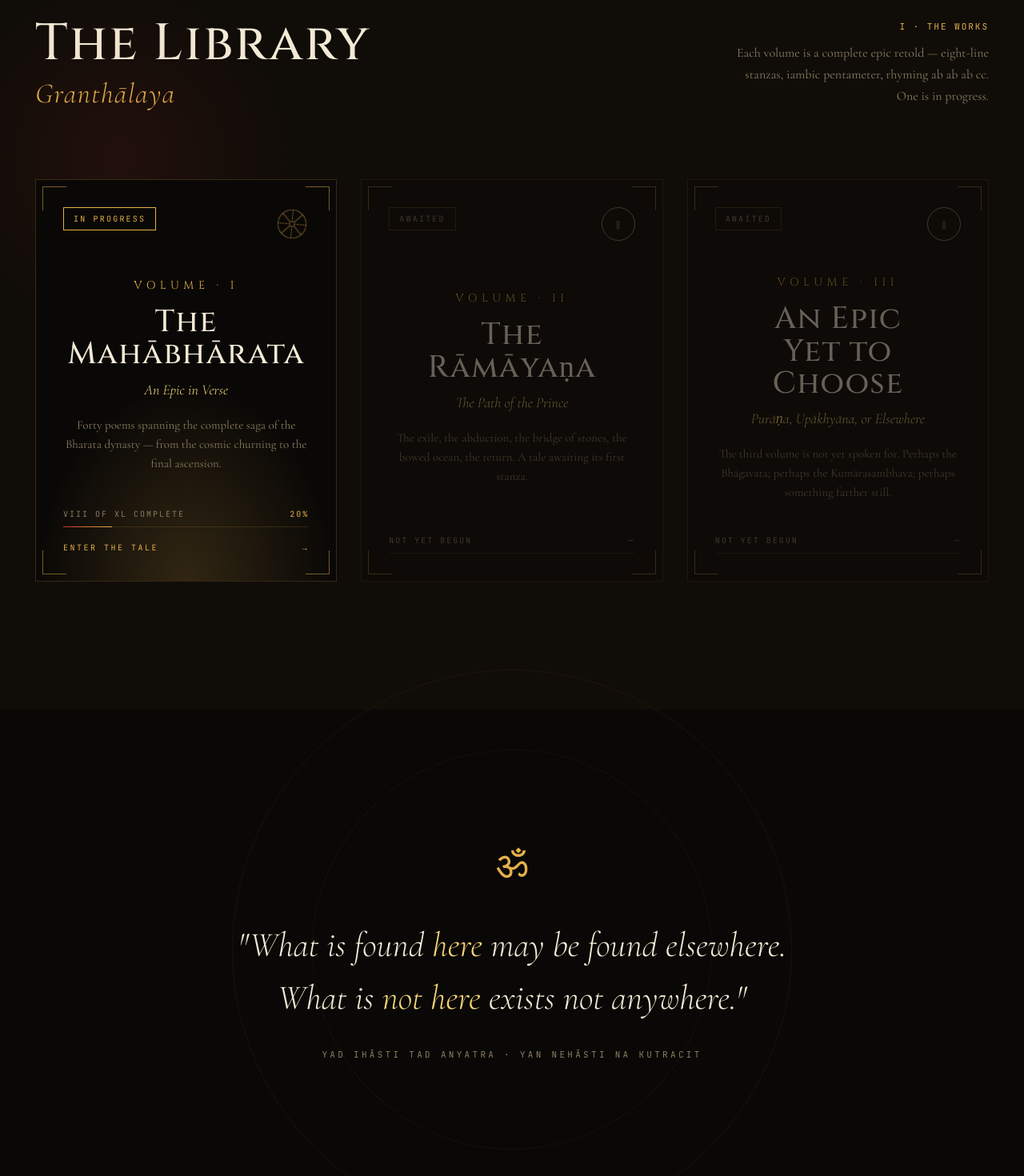
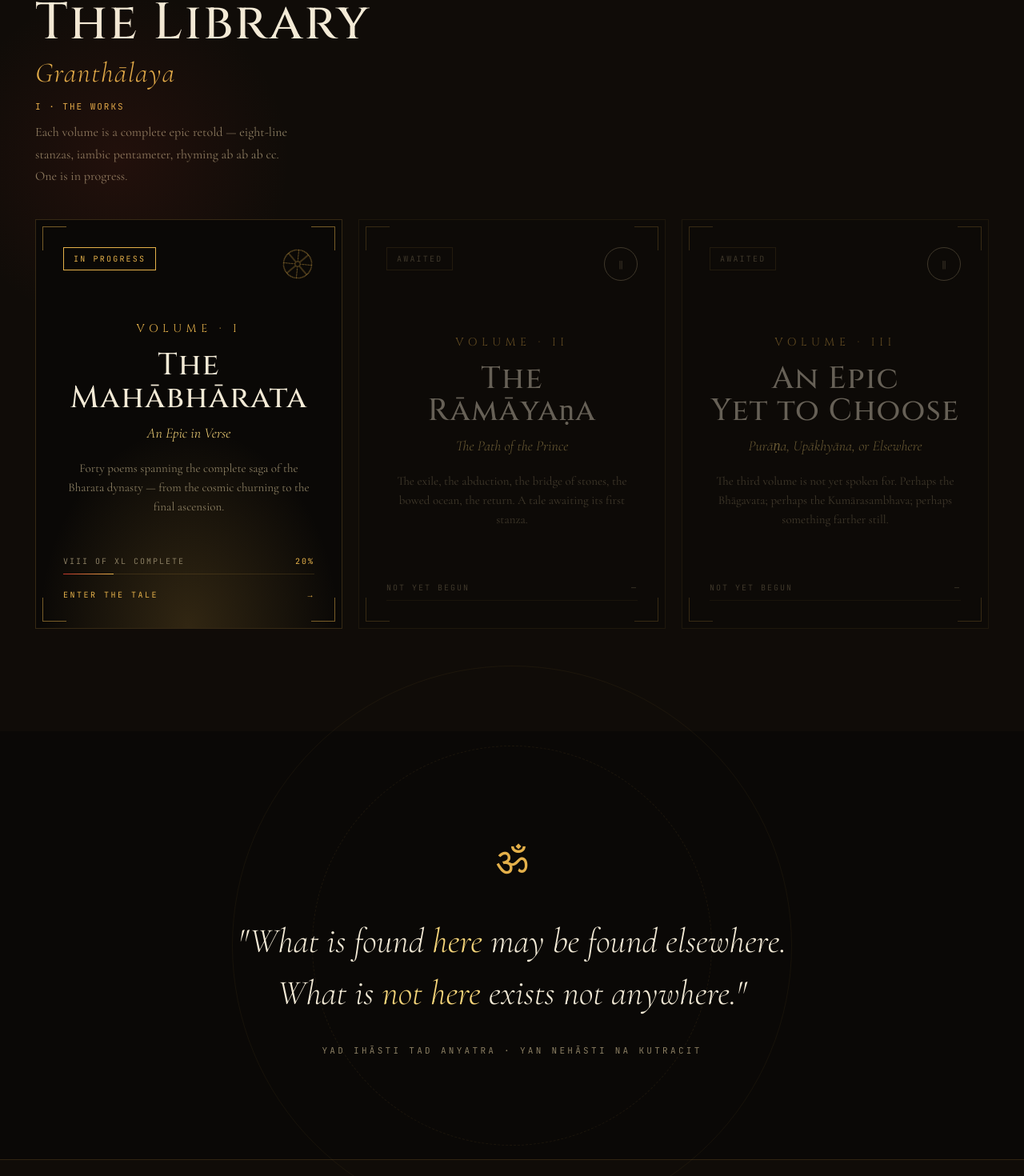
Before and after one commit to AnshumanDhami03/The-Verse-Sanctrum, a React (Vite) app: page / in a window 1280 px wide. Shown: the part 957-2427 px from the top of the page at 80% size. Built offline with nearby package versions, Linux system fonts and the light colour scheme.

Commit message:
Refactor Home component layout and styles

```diff
--- a/src/pages/Home.jsx
+++ b/src/pages/Home.jsx
@@ -102,8 +102,8 @@ export default function Home() {
           var(--ink)`,
       }}>
         {/* Side banners */}
-        <div style={{ position:'absolute', top:'50%', left:30, whiteSpace:'nowrap', zIndex:2, color:'var(--gold)', opacity:.18, fontFamily:'Cinzel', fontSize:14, letterSpacing:'1em', textTransform:'uppercase', pointerEvents:'none', transform:'translateY(-50%) rotate(-90deg)' }}>॥ Vyāsa · Ganesha · Sauti ॥</div>
-        <div style={{ position:'absolute', top:'50%', right:30, whiteSpace:'nowrap', zIndex:2, color:'var(--gold)', opacity:.18, fontFamily:'Cinzel', fontSize:14, letterSpacing:'1em', textTransform:'uppercase', pointerEvents:'none', transform:'translateY(-50%) rotate(90deg)' }}>॥ Mahābhārata · 1.00.000 · Śloka ॥</div>
+        <div className="side-banner" style={{ position:'absolute', top:'50%', left:30, whiteSpace:'nowrap', zIndex:2, color:'var(--gold)', opacity:.18, fontFamily:'Cinzel', fontSize:14, letterSpacing:'1em', textTransform:'uppercase', pointerEvents:'none', transform:'translateY(-50%) rotate(-90deg)' }}>॥ Vyāsa · Ganesha · Sauti ॥</div>
+        <div className="side-banner" style={{ position:'absolute', top:'50%', right:30, whiteSpace:'nowrap', zIndex:2, color:'var(--gold)', opacity:.18, fontFamily:'Cinzel', fontSize:14, letterSpacing:'1em', textTransform:'uppercase', pointerEvents:'none', transform:'translateY(-50%) rotate(90deg)' }}>॥ Mahābhārata · 1.00.000 · Śloka ॥</div>
 
         <Mandala />
         <Particles />
@@ -141,23 +141,23 @@ export default function Home() {
       </header>
 
       {/* ── EPICS GRID ── */}
-      <section style={{ padding:'180px 44px 160px', background:'var(--ink-2)', position:'relative', overflow:'hidden' }}>
+      <section style={{ padding:'clamp(80px,12vw,180px) clamp(20px,4vw,44px) clamp(60px,10vw,160px)', background:'var(--ink-2)', position:'relative', overflow:'hidden' }}>
         <div style={{ position:'absolute', top:'10%', left:-100, width:500, height:500, borderRadius:'50%', background:'radial-gradient(circle, rgba(192,53,42,.1), transparent 60%)', pointerEvents:'none' }} />
 
         {/* Section head */}
-        <div className="reveal" style={{ maxWidth:1200, margin:'0 auto 90px', display:'grid', gridTemplateColumns:'1fr auto', gap:30, alignItems:'end' }}>
+        <div className="reveal" style={{ maxWidth:1200, margin:'0 auto 40px', display:'grid', gridTemplateColumns:'1fr', gap:16, alignItems:'end' }}>
           <h2 style={{ fontFamily:'Cinzel', fontWeight:500, fontSize:'clamp(40px,5vw,82px)', lineHeight:1, letterSpacing:'.03em', color:'var(--vellum)' }}>
             The Library
             <em style={{ fontFamily:'"Cormorant Garamond"', fontWeight:300, fontStyle:'italic', color:'var(--gold)', fontSize:'.55em', display:'block', marginTop:12, letterSpacing:'.04em' }}>Granthālaya</em>
           </h2>
-          <div style={{ color:'var(--vellum-mute)', maxWidth:320, textAlign:'right', lineHeight:1.7 }}>
+          <div style={{ color:'var(--vellum-mute)', maxWidth:320, textAlign:'left', lineHeight:1.7 }}>
             <span className="mono" style={{ color:'var(--gold)', display:'block', marginBottom:10 }}>I · The Works</span>
             Each volume is a complete epic retold — eight-line stanzas, iambic pentameter, rhyming ab ab ab cc. One is in progress.
           </div>
         </div>
 
         {/* Cards */}
-        <div className="stagger" style={{ maxWidth:1280, margin:'0 auto', display:'grid', gridTemplateColumns:'repeat(3,1fr)', gap:30 }}>
+        <div className="stagger" style={{ maxWidth:1280, margin:'0 auto', display:'grid', gridTemplateColumns:'repeat(auto-fit,minmax(min(100%,300px),1fr))', gap:20 }}>
           {/* Mahabharata — active */}
           <Link to="/mahabharata" style={{ textDecoration:'none', color:'inherit', position:'relative', aspectRatio:'3/4', border:'1px solid rgba(228,176,74,.2)', background:'var(--ink)', overflow:'hidden', display:'flex', flexDirection:'column', justifyContent:'space-between', padding:34, transition:'all .6s cubic-bezier(.2,.7,.2,1)' }}
             onMouseEnter={e=>{ e.currentTarget.style.borderColor='var(--gold)'; e.currentTarget.style.transform='translateY(-8px)'; e.currentTarget.style.boxShadow='0 30px 60px -30px rgba(228,176,74,.3)' }}
@@ -231,7 +231,7 @@ export default function Home() {
       </section>
 
       {/* ── QUOTE RAIL ── */}
-      <section style={{ padding:'160px 44px', textAlign:'center', background:'var(--ink)', position:'relative' }}>
+      <section style={{ padding:'clamp(80px,10vw,160px) clamp(20px,4vw,44px)', textAlign:'center', background:'var(--ink)', position:'relative' }}>
         <div style={{ position:'absolute', top:'50%', left:'50%', transform:'translate(-50%,-50%)', width:700, height:700, border:'1px solid var(--gold)', borderRadius:'50%', opacity:.06 }} />
         <div style={{ position:'absolute', top:'50%', left:'50%', transform:'translate(-50%,-50%)', width:500, height:500, border:'1px dashed var(--gold)', borderRadius:'50%', opacity:.08 }} />
         <div className="reveal" style={{ maxWidth:900, margin:'0 auto', position:'relative' }}>
@@ -256,7 +256,7 @@ export default function Home() {
       </div>
 
       {/* ── COLOPHON ── */}
-      <section style={{ padding:'140px 44px 60px', background:'var(--ink-2)', position:'relative', overflow:'hidden' }}>
+      <section style={{ padding:'clamp(70px,10vw,140px) clamp(20px,4vw,44px) 60px', background:'var(--ink-2)', position:'relative', overflow:'hidden' }}>
         <div className="reveal" style={{ maxWidth:900, margin:'0 auto', textAlign:'center' }}>
           <div style={{ fontFamily:'Cinzel', color:'var(--gold)', fontSize:42, marginBottom:24 }}>ॐ</div>
           <h3 style={{ fontFamily:'Cinzel', fontSize:'clamp(32px,4vw,56px)', fontWeight:500, color:'var(--vellum)', letterSpacing:'.04em', lineHeight:1.1 }}>
@@ -269,7 +269,7 @@ export default function Home() {
             — Anshuman Dhami, scribe
           </div>
         </div>
-        <footer style={{ maxWidth:1280, margin:'80px auto 0', padding:'40px 0', borderTop:'1px solid rgba(228,176,74,.15)', display:'grid', gridTemplateColumns:'1fr auto 1fr', gap:30, alignItems:'center', color:'var(--vellum-mute)', fontSize:13 }}>
+        <footer style={{ maxWidth:1280, margin:'80px auto 0', padding:'40px 0', borderTop:'1px solid rgba(228,176,74,.15)', display:'grid', gridTemplateColumns:'1fr', gap:12, alignItems:'center', color:'var(--vellum-mute)', fontSize:13, textAlign:'center' }}>
           <div>© Anshuman Dhami · MMXXV</div>
           <div style={{ textAlign:'center', color:'var(--gold)', fontFamily:'Cinzel', letterSpacing:'.3em', textTransform:'uppercase', fontSize:11 }}>The Verse Sanctum</div>
           <div style={{ textAlign:'right' }}><a href="#top" style={{ color:'var(--gold)', fontFamily:'"JetBrains Mono",monospace', fontSize:11, letterSpacing:'.2em', textTransform:'uppercase', textDecoration:'none' }}>Return to the top ↑</a></div>
```
